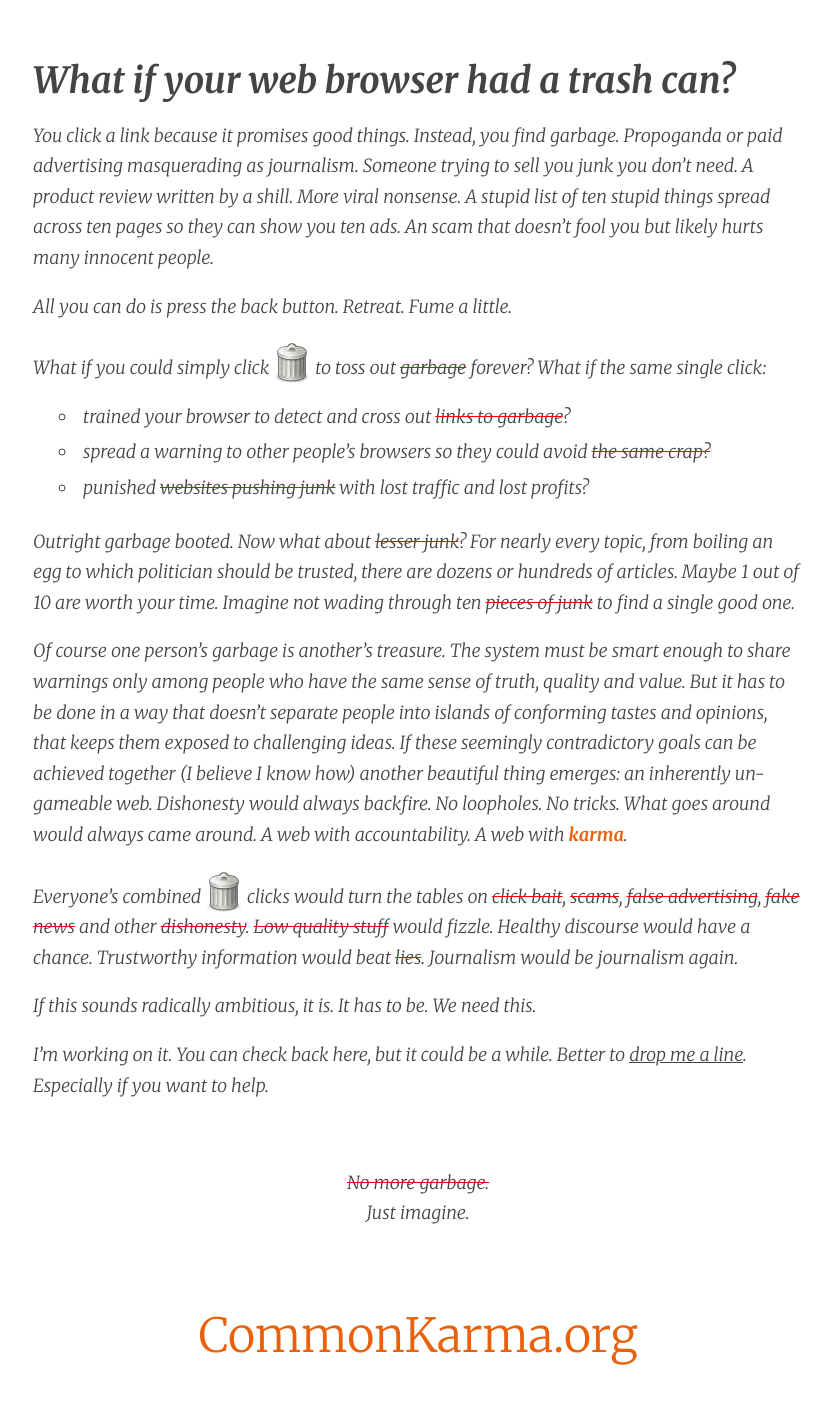
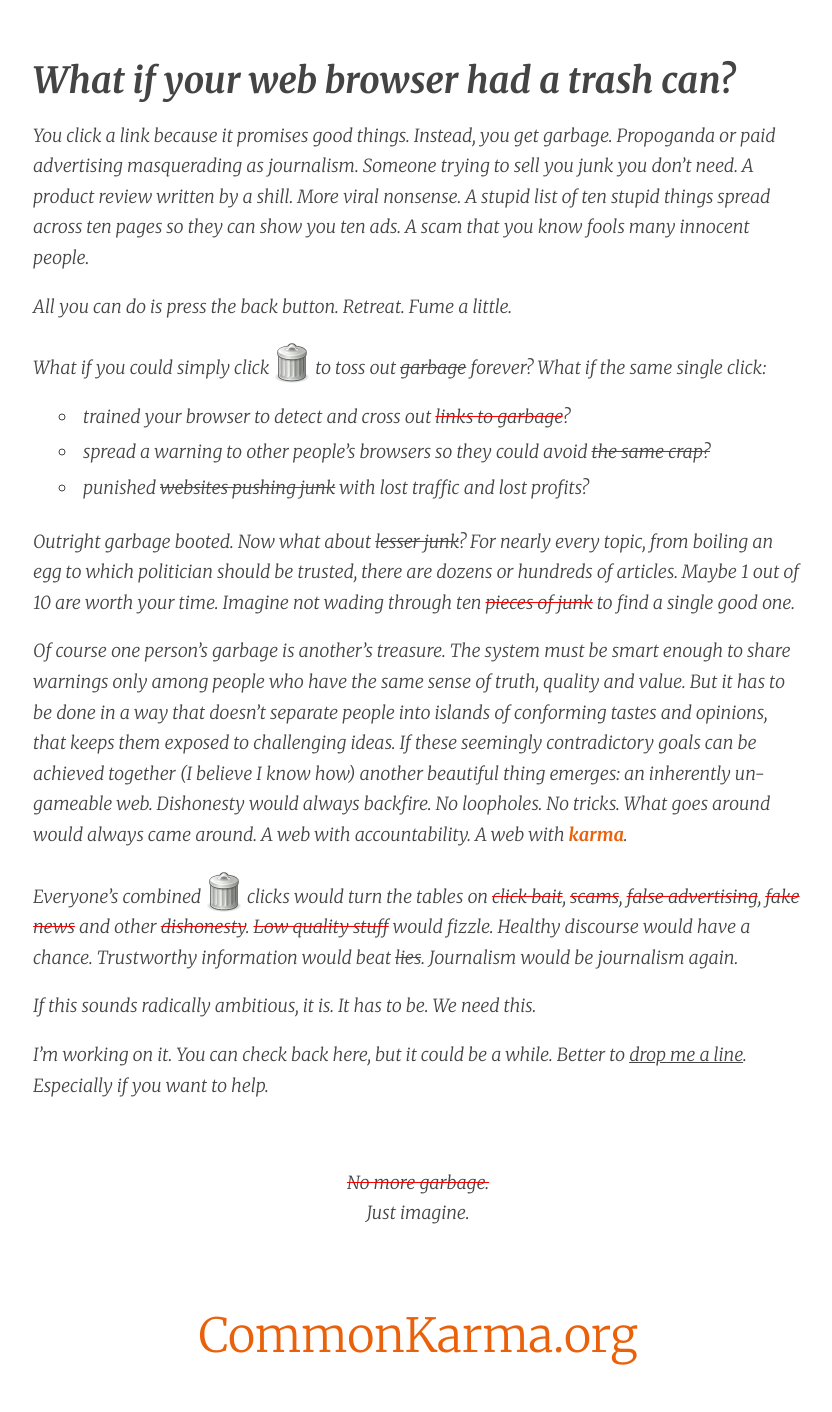
Before and after one commit to commonkarma/commonkarma.org-source, a Jekyll site: the page built from index.md, in a window 1280 px wide. Shown: the whole page, without its empty margins (222-1054 px from the left). Built offline with Jekyll 4.4.1, drawn with Linux system fonts in a browser that asks for light colours; comment, search, counter and statistics services are not loaded.

Commit message:
wordsmith

```diff
--- a/index.md
+++ b/index.md
@@ -7,7 +7,7 @@ title: What If?
 
 # What if your web browser had a trash can?
 
-You click a link because it promises good things. Instead, you find garbage. Propoganda or paid advertising masquerading as journalism. Someone trying to sell you junk you don't need. A product review written by a shill. More viral nonsense. A stupid list of ten stupid things spread across ten pages so they can show you ten ads. An scam that doesn't fool you but likely hurts many innocent people.
+You click a link because it promises good things. Instead, you get garbage. Propoganda or paid advertising masquerading as journalism. Someone trying to sell you junk you don't need. A product review written by a shill. More viral nonsense. A stupid list of ten stupid things spread across ten pages so they can show you ten ads. A scam that you know fools many innocent people.
 
 All you can do is press the back button. Retreat. Fume a little.
 
```
